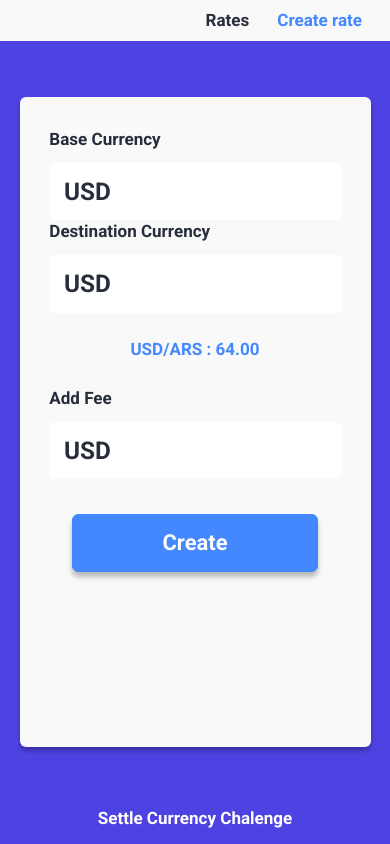
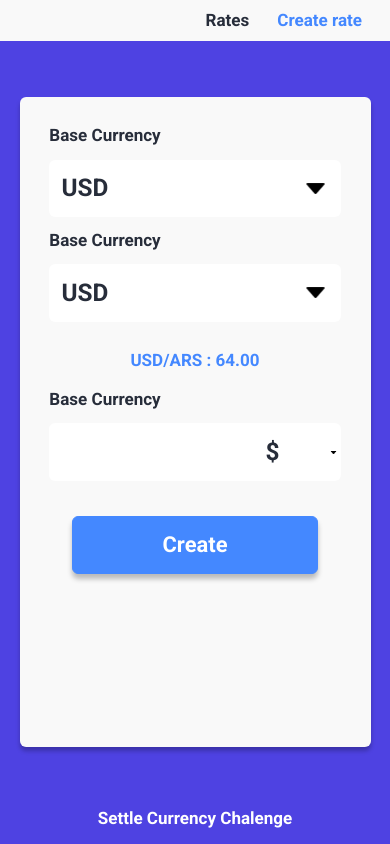
Before and after one commit to FSBalbuena/fx-rates-app, a React app: page /create in a window 390 px wide. Built offline with nearby package versions, Linux system fonts and the light colour scheme.

Commit message:
Responsive view ready, and store

```diff
--- a/src/react/components/Create.jsx
+++ b/src/react/components/Create.jsx
@@ -1,6 +1,12 @@
 import React from 'react'
 import PropTypes from 'prop-types'
-import {Background, FormBox, FormLabel,FormInput,Text, FormButton} from './StoryBook'
+import {Background,
+     FormBox,
+      FormLabel,
+      FormInput,
+      FormButton,
+      Rate,
+      FormSelect} from './StoryBook'
 
 
 const styles=isDesktop=>({
@@ -8,14 +14,22 @@ const styles=isDesktop=>({
         display:"flex",
         justifyContent:"center",
         alignItems:"center",
-        padding:"16vw 0px"
+        padding:isDesktop?"6vh 0px":"16vw 0px"
     },
-    rate:{
-        color:"#4488FF",
-        textAlign:"center",
-        margin:"6.56vw 0px"
+    feeWrapper:{
+        display:"flex",
+        justifyItems:"center",
+        alignItems:"center",
+        width:"100%"
+    },
+    feeSelector:{
+        width:"30%",
+        borderRadius:isDesktop?"0px 0.735vh 0.735vh 0px":"0px 1.56vw 1.56vw 0px"
+    },
+    feeInput:{
+        width:"70%",
+        borderRadius:isDesktop?"0.735vh 0px 0px 0.735vh":"1.56vw 0px 0px 1.56vw"
     }
-
 })
 
 const RatesComponent=({isDesktop})=>{
@@ -23,19 +37,27 @@ const RatesComponent=({isDesktop})=>{
     return (
         <Background bg={"#4E42E2"} style={classes.background}>
            <FormBox>
+               {["base","destination"].map(symbol=>(
+                   <FormLabel>Base Currency
+                   <FormSelect name="symbol">
+                   <option value="USD">USD</option>
+                   <option value="ARS">ARS</option>
+                   </FormSelect>
+                  </FormLabel>
+               ))}
+               <Rate>USD/ARS : 64.00</Rate>
                <FormLabel>Base Currency
-                    <FormInput value={"USD"}/>
-               </FormLabel>
-               <FormLabel>Destination Currency
-                    <FormInput value={"USD"}/>
-               </FormLabel>
-               <Text style={classes.rate}>USD/ARS : 64.00</Text>
-               <FormLabel>Add Fee
-                    <FormInput value={"USD"}/>
+                <div style={classes.feeWrapper}>
+                <FormInput style={classes.feeInput}/>
+                <FormSelect style={classes.feeSelector}>
+                    <option value="amount">$</option>
+                    <option value="percent">%</option>
+                </FormSelect>
+                </div>
                </FormLabel>
                <FormButton >
                    Create
-               </FormButton>
+              </FormButton>
            </FormBox>
         </Background>
     )
--- a/src/react/components/CurrencySelector.jsx
+++ b/src/react/components/CurrencySelector.jsx
@@ -1,9 +1,9 @@
 import React from 'react'
-import {FormSelect} from './StoryBook'
+import {Selector} from './StoryBook'
 import PropTypes from 'prop-types'
 
 const CurrencySelector=({name,options,...rest})=>(
-    <FormSelect name={name} {...rest}>
+    <Selector name={name} {...rest}>
        {options.map( symbol=>(
         <option
            key={symbol}
@@ -11,7 +11,7 @@ const CurrencySelector=({name,options,...rest})=>(
             {symbol}
         </option>
        ))}
-    </FormSelect>
+    </Selector>
 )
 
 CurrencySelector.propTypes={
--- a/src/react/components/StoryBook/index.js
+++ b/src/react/components/StoryBook/index.js
@@ -60,8 +60,8 @@ left:0px;
 top:0px;
 padding:${props=>props.p || "5vmin 0px"};
 width:100%;
+height:5vmin;
 min-height:41px;
-height:5.28vmin;
 background:${props=>props.bg || "#f9f9f9"};
 display:flex;
 justify-content:flex-end;
@@ -122,21 +122,7 @@ width:${props=>props.isDesktop?"22.55vw":"62.8vmin"};
 `)
 
 /*----------------------------------------------FORM--------------- */
-export const FormInput=styled.input`
-font-family: Roboto;
-font-style: normal;
-font-weight: bold;
-font-size: 6.25vw;
-line-height: 7.18vw;
-color: #272D3A;
-background: #FFFFFF;
-border-radius: 1.56vw;
-width:75vw;
-height:14.68vw;
-border:none;
-padding:3.75vw;
-margin-top:3.12vw;
-`
+
 export const CardList=WithLayout(styled.div`
 width:100%;
 display:flex;
@@ -175,44 +161,46 @@ padding:${props=>props.isDesktop?"0.78vw 1.56vw":"2.81vw 5.62vw"};
 margin:0px
 `)
 
-export const FormBox=styled(Card)`
+export const FormBox=WithLayout(styled(Card)`
 margin:0px;
-padding-top:7.81vw;
+padding-top:${props=>props.isDesktop?"3vmin":"7vmin"};
 display:flex;
 flex-direction:column;
 justify-content:flex-start;
 align-items:center;
-min-height:77vh
-`
+width:${props=>props.isDesktop?"45vh":"90vw"};
+min-height:${props=>props.isDesktop?"65vh":"77vh"}
+`)
 
-export const FormLabel=styled.label`
+export const FormLabel=WithLayout(styled.label`
 font-family: Roboto;
 font-style: normal;
 font-weight: bold;
-font-size: 4.37vmin;
-line-height: 5.93vmin;
+font-size: ${props=>props.isDesktop?"2vh":"4.37vw"};
+line-height: ${props=>props.isDesktop?"2.4vh":"5.93vw"};
 color: #272D3A;
 width:83%
-`
-export const FormButton=styled(Button)`
+`)
+
+export const FormButton=WithLayout(styled(Button)`
+font-family: Roboto;
+font-style: normal;
+font-weight: bold;
+font-size: ${props=>props.isDesktop?"2.65vh":"5.62vw"};
+line-height:${props=>props.isDesktop?"3.12vh":"6.56vw"} ;
 display:block;
 width: 70%;
-height: 14.68vw;
+height: 6.83vh;
 background: #4488FF;
 border: 1px solid #4488FF;
 box-sizing: border-box;
-box-shadow: 0px 1.25vw 1.25vw rgba(0, 0, 0, 0.25);
-border-radius: 1.56vw;
-font-family: Roboto;
-font-style: normal;
-font-weight: bold;
-font-size: 5.62vw;
-line-height: 6.56vw;
+box-shadow: 0px 1.25vmin 1.25vmin rgba(0, 0, 0, 0.25);
+border-radius: ${props=>props.isDesktop?"0.735vh":"1.56vw"};
 color: #FFFFFF;
-margin:9vw 0px;
-`
+margin:6.6% 0px;
+`)
 
-export const FormSelect=WithLayout(styled.select`
+export const Selector=WithLayout(styled.select`
 font-family: Roboto;
 font-style: normal;
 font-weight: bold;
@@ -229,5 +217,52 @@ padding:${props=>props.isDesktop?"1.25vw":"3.75vw"};
 appearance: none;
 cursor:pointer;
 background: url(images/arrow-down.png) 96% / 10% no-repeat #EEE;
-background-color:" #FFFFFF";
+background-color:#FFFFFF;
 `)
+
+
+export const FormInput=WithLayout(styled.input`
+font-family: Roboto;
+font-style: normal;
+font-weight: bold;
+font-size: ${props=>props.isDesktop?"2.92vh":"6.25vw"};
+line-height:${props=>props.isDesktop?"3.12vh":"7.18vw"} ;
+color: #272D3A;
+background: #FFFFFF;
+border-radius: ${props=>props.isDesktop?"0.735vh":"1.56vw"};
+width:100%;
+height:${props=>props.isDesktop?"6.83vh;":"14.68vw"} ;
+border:none;
+padding:0px 3.75vmin;
+margin:3.12vmin 0px;
+`)
+
+export const FormSelect=WithLayout(styled.select`
+font-family: Roboto;
+font-style: normal;
+font-weight: bold;
+font-size: ${props=>props.isDesktop?"2.92vh":"6.25vw"};
+line-height:${props=>props.isDesktop?"3.12vh":"7.18vw"} ;
+color: #272D3A;
+width:100%;
+border-radius: ${props=>props.isDesktop?"0.735vh":"1.56vw"};
+height:${props=>props.isDesktop?"6.83vh;":"14.68vw"} ;
+border:none;
+padding:0px 3.12vmin;
+margin:3.12vmin 0px;
+-webkit-appearance: none;
+-moz-appearance: none;
+appearance: none;
+cursor:pointer;
+background: url(images/arrow-down.png) 96% / 10% no-repeat #EEE;
+background-color:#FFFFFF;
+`)
+
+
+export const Rate=WithLayout(styled(Text)`
+ color:#4488FF;
+ text-align:center;
+ margin:4vmin 0px;
+ font-size:${props=>props.isDesktop?"2vh":"4.37vw"} ;
+ line-height:${props=>props.isDesktop?"2.4vh":"5.93vw"} ;
+`)
```
